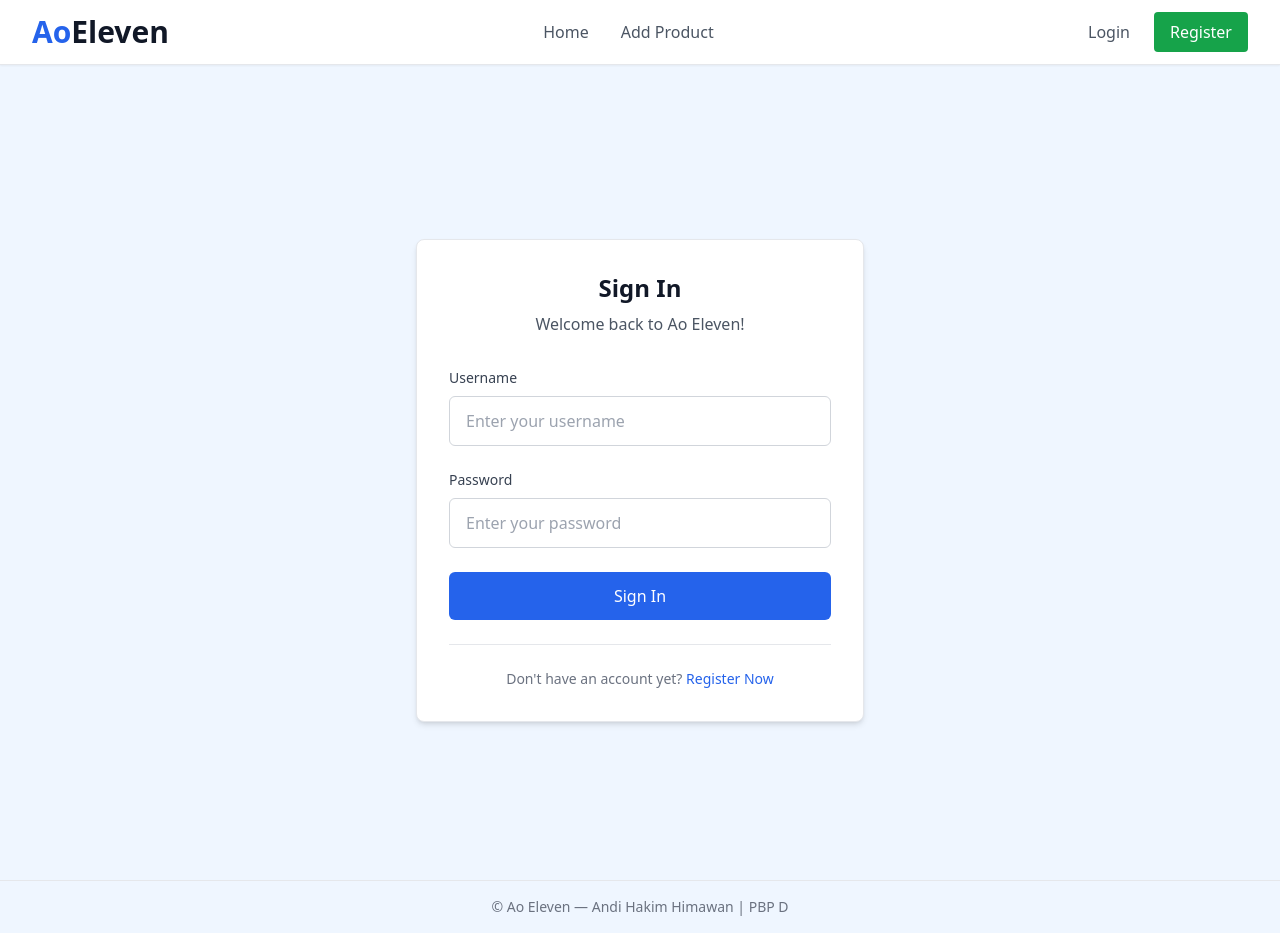
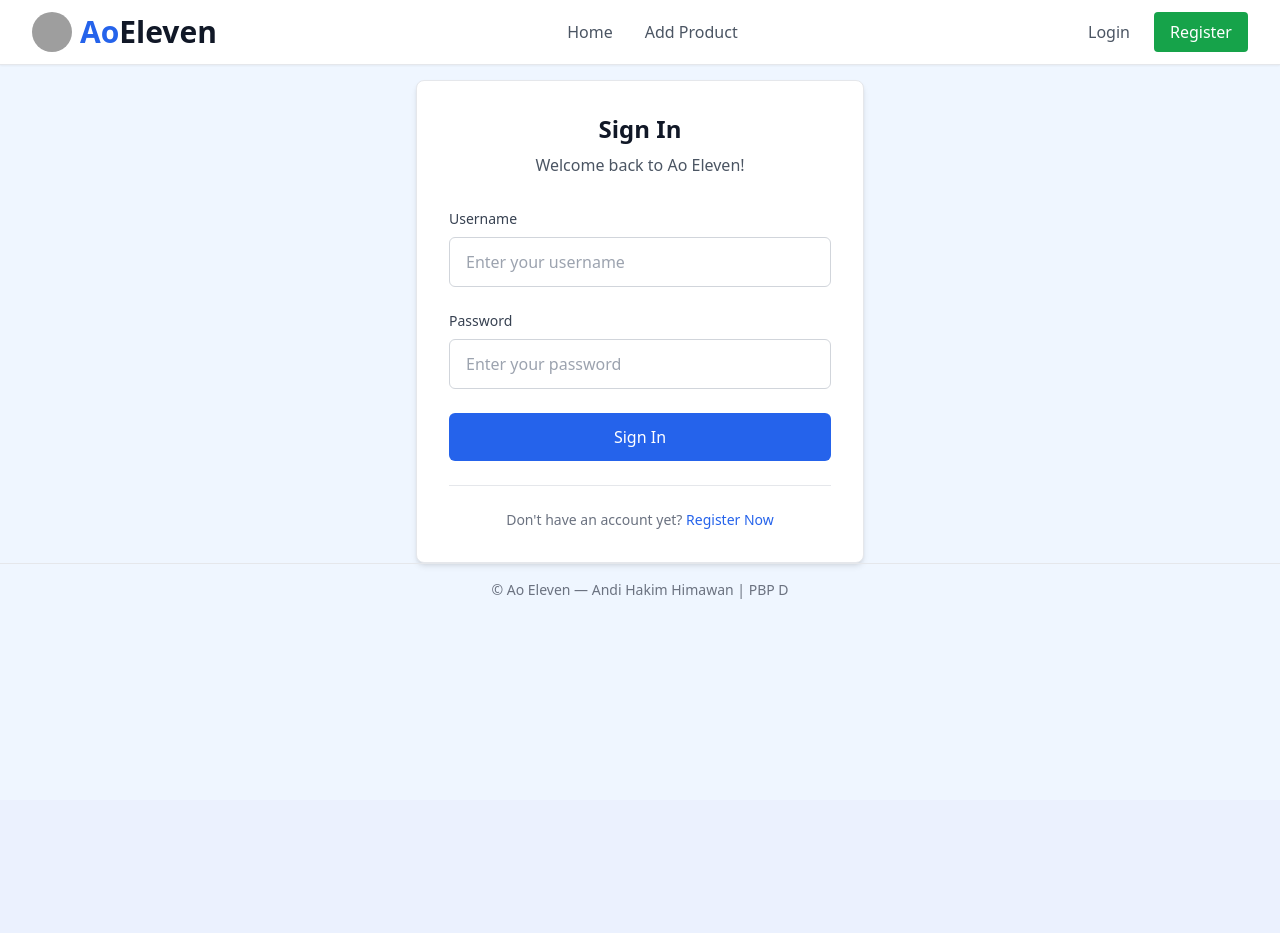
Before and after one commit to SirinAX/Ao-Eleven, a Django app: page /login/ in a window 1280 px wide. After the commit the page ends 599 px from the top, so only its background shows below. Run offline with Django 5.2, Linux system fonts and the light colour scheme; some libraries are stand-ins or nearby versions; grey boxes are pictures that could not be loaded.

Commit message:
minor changes

```diff
--- a/main/templates/main/login.html
+++ b/main/templates/main/login.html
@@ -5,7 +5,6 @@
 {% endblock meta %}
 
 {% block content %}
-<div class="bg-blue-50 min-h-screen py-8 flex items-center justify-center">
   <div class="max-w-md w-full mx-auto">
     <div class="bg-white rounded-lg border border-gray-200 p-6 sm:p-8 shadow-md">
 
--- a/main/templates/main/navbar.html
+++ b/main/templates/main/navbar.html
@@ -2,12 +2,16 @@
   <div class="max-w-7xl mx-auto px-6 lg:px-8">
     <div class="flex items-center justify-between h-16">
 
-      <!-- Logo -->
-      <div class="flex-shrink-0">
-        <h1 class="text-2xl sm:text-3xl font-bold text-gray-900">
-          <span class="text-blue-600">Ao</span>Eleven
-        </h1>
-      </div>
+<!-- Logo + Brand -->
+<div class="flex items-center space-x-2 flex-shrink-0">
+  <img src="https://i.pinimg.com/736x/83/b3/2c/83b32c711df202d4f6b0323b1fcb8f73.jpg"
+       alt="Logo"
+       class="h-10 w-10 rounded-full object-cover">
+  <h1 class="text-2xl sm:text-3xl font-bold text-gray-900">
+    <span class="text-blue-600">Ao</span>Eleven
+  </h1>
+</div>
+
 
       <!-- Desktop Links -->
       <div class="hidden md:flex items-center space-x-8">
@@ -20,7 +24,7 @@
         {% if user.is_authenticated %}
           <div class="text-right">
             <div class="text-sm font-medium text-gray-900">{{ name|default:user.username }}</div>
-            <div class="text-xs text-gray-500">{{ student_name }} - PBP D</div>
+            <div class="text-xs text-gray-500">{{ 2406495792 }} - PBP D</div>
           </div>
           <a href="{% url 'main:logout' %}" class="text-red-600 hover:text-red-700 font-medium transition-colors">Logout</a>
         {% else %}
```
